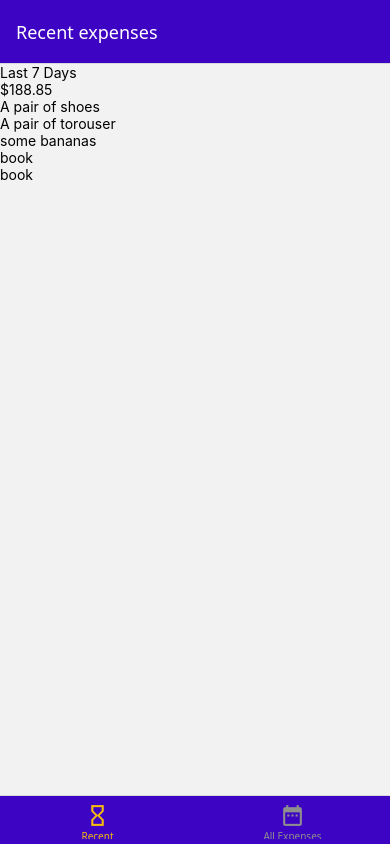
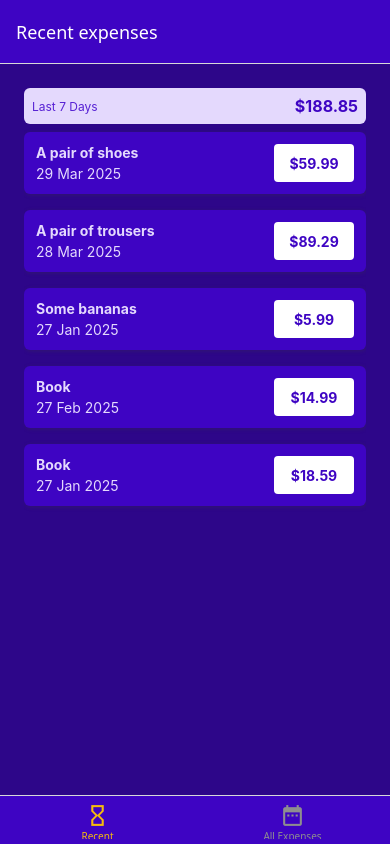
Before and after one commit to codebyakshay/Expense-Tracker, a React Native app: screen / in a window 390 px wide. Built offline with nearby package versions, Linux system fonts and the light colour scheme.

Commit message:
UI added
displaying the sample expense data on main screen and completed the ui to render the list of expenses

```diff
--- a/App.js
+++ b/App.js
@@ -1,4 +1,6 @@
+// react imports
 import { MaterialIcons } from "@expo/vector-icons";
+import { StatusBar } from "expo-status-bar";
 
 // navigation defualt import
 import { NavigationContainer } from "@react-navigation/native";
@@ -6,7 +8,7 @@ import { createNativeStackNavigator } from "@react-navigation/native-stack";
 import { createBottomTabNavigator } from "@react-navigation/bottom-tabs";
 
 //constants
-import { GLOBALSTYLES } from "./constant/styles";
+import { MainGloabalStyle } from "./constant/MainGloabalStyle";
 
 // screens
 import AllExpenses from "./screens/AllExpenses";
@@ -21,13 +23,13 @@ function ExpenseOverview() {
     <Tab.Navigator
       screenOptions={{
         headerStyle: {
-          backgroundColor: GLOBALSTYLES.colors.primary500,
+          backgroundColor: MainGloabalStyle.colors.primary500,
         },
         headerTintColor: "white",
         tabBarStyle: {
-          backgroundColor: GLOBALSTYLES.colors.primary500,
+          backgroundColor: MainGloabalStyle.colors.primary500,
         },
-        tabBarActiveTintColor: GLOBALSTYLES.colors.accent500,
+        tabBarActiveTintColor: MainGloabalStyle.colors.accent500,
       }}
     >
       <Tab.Screen
@@ -58,6 +60,7 @@ function ExpenseOverview() {
 export default function App() {
   return (
     <>
+      <StatusBar style="auto" />
       <NavigationContainer>
         <Stack.Navigator>
           <Stack.Screen
--- /dev/null
+++ b/components/ExpensesOutput/ExpenseItem.js
@@ -0,0 +1,60 @@
+import { Pressable, StyleSheet, Text, View } from "react-native";
+import { MainGloabalStyle } from "../../constant/MainGloabalStyle";
+import { getFormatedDate } from "../../utils/date";
+
+export default function ExpenseItem({ description, amount, date }) {
+  return (
+    <Pressable>
+      <View style={styles.item}>
+        <View>
+          <Text style={[styles.description, styles.textBase]}>
+            {description}
+          </Text>
+          <Text style={styles.textBase}>{getFormatedDate(date)}</Text>
+        </View>
+        <View style={styles.amountContainer}>
+          <Text style={styles.amount}>${amount.toFixed(2)}</Text>
+        </View>
+      </View>
+    </Pressable>
+  );
+}
+
+const styles = StyleSheet.create({
+  item: {
+    padding: 12,
+    marginVertical: 8,
+    backgroundColor: MainGloabalStyle.colors.primary500,
+    flexDirection: "row",
+    justifyContent: "space-between",
+    borderRadius: 6,
+
+    elevation: 3,
+    shadowColor: MainGloabalStyle.colors.gray500,
+    shadowRadius: 4,
+    shadowOffset: { width: 1, height: 1 },
+    shadowOpacity: 0.4,
+  },
+
+  textBase: {
+    color: MainGloabalStyle.colors.primary50,
+  },
+  description: {
+    fontSize: 14,
+    marginBottom: 4,
+    fontWeight: "bold",
+  },
+  amountContainer: {
+    paddingHorizontal: 12,
+    paddingVertical: 4,
+    backgroundColor: "white",
+    alignItems: "center",
+    justifyContent: "center",
+    borderRadius: 4,
+    minWidth: 80,
+  },
+  amount: {
+    color: MainGloabalStyle.colors.primary500,
+    fontWeight: "bold",
+  },
+});
--- a/components/ExpensesOutput/ExpensesList.js
+++ b/components/ExpensesOutput/ExpensesList.js
@@ -1,8 +1,8 @@
-import { FlatList, StyleSheet, Text, View } from "react-native";
-import React from "react";
+import { FlatList, StyleSheet } from "react-native";
+import ExpenseItem from "./ExpenseItem";
 
 function renderExpenseItem({ item }) {
-  return <Text>{item.description}</Text>;
+  return <ExpenseItem {...item} />;
 }
 
 export default function ExpensesList({ expenses }) {
--- a/components/ExpensesOutput/ExpensesOutput.js
+++ b/components/ExpensesOutput/ExpensesOutput.js
@@ -1,48 +1,54 @@
 import { StyleSheet, Text, View } from "react-native";
-import React from "react";
 import ExpensesSummary from "./ExpensesSummary";
 import ExpensesList from "./ExpensesList";
+import { MainGloabalStyle } from "../../constant/MainGloabalStyle";
 
 const DUMMY_EXPENSES = [
   {
     id: "e1",
     description: "A pair of shoes",
     amount: 59.99,
-    date: new Date("29-03-2025"),
+    date: new Date("2025-03-29"), // ✅ Correct format (YYYY-MM-DD)
   },
   {
     id: "e2",
-    description: "A pair of torouser",
+    description: "A pair of trousers",
     amount: 89.29,
-    date: new Date("28-03-2025"),
+    date: new Date("2025-03-28"), // ✅ Correct format
   },
   {
     id: "e3",
-    description: "some bananas",
+    description: "Some bananas",
     amount: 5.99,
-    date: new Date("27-01-2025"),
+    date: new Date("2025-01-27"), // ✅ Correct format
   },
   {
     id: "e4",
-    description: "book",
+    description: "Book",
     amount: 14.99,
-    date: new Date("27-02-2025"),
+    date: new Date("2025-02-27"), // ✅ Correct format
   },
   {
     id: "e5",
-    description: "book",
+    description: "Book",
     amount: 18.59,
-    date: new Date("27-01-2025"),
+    date: new Date("2025-01-27"), // ✅ Correct format
   },
 ];
 
 export default function ExpensesOutput({ expenses, expensesPeriod }) {
   return (
-    <View>
+    <View style={styles.container}>
       <ExpensesSummary periodName={expensesPeriod} expenses={DUMMY_EXPENSES} />
       <ExpensesList expenses={DUMMY_EXPENSES} />
     </View>
   );
 }
 
-const styles = StyleSheet.create({});
+const styles = StyleSheet.create({
+  container: {
+    padding: 24,
+    backgroundColor: MainGloabalStyle.colors.primary700,
+    flex: 1,
+  },
+});
--- a/components/ExpensesOutput/ExpensesSummary.js
+++ b/components/ExpensesOutput/ExpensesSummary.js
@@ -1,5 +1,5 @@
 import { StyleSheet, Text, View } from "react-native";
-import React from "react";
+import { MainGloabalStyle } from "../../constant/MainGloabalStyle";
 
 export default function ExpensesSummary({ periodName, expenses }) {
   const expensesSum = expenses.reduce((sum, expenses) => {
@@ -7,11 +7,31 @@ export default function ExpensesSummary({ periodName, expenses }) {
   }, 0);
 
   return (
-    <View>
-      <Text>{periodName}</Text>
-      <Text>${expensesSum.toFixed(2)}</Text>
+    <View style={styles.container}>
+      <Text style={styles.period}>{periodName}</Text>
+      <Text style={styles.sum}>${expensesSum.toFixed(2)}</Text>
     </View>
   );
 }
 
-const styles = StyleSheet.create({});
+const styles = StyleSheet.create({
+  container: {
+    padding: 8,
+    backgroundColor: MainGloabalStyle.colors.primary50,
+    borderRadius: 6,
+
+    flexDirection: "row",
+    justifyContent: "space-between",
+    alignItems: "center",
+  },
+
+  period: {
+    fontSize: 12,
+    color: MainGloabalStyle.colors.primary400,
+  },
+  sum: {
+    fontSize: 16,
+    fontWeight: "bold",
+    color: MainGloabalStyle.colors.primary500,
+  },
+});
--- a/constant/styles.js
+++ b/constant/MainGloabalStyle.js
@@ -1,4 +1,4 @@
-export const GLOBALSTYLES = {
+export const MainGloabalStyle = {
   colors: {
     primary50: "#e4d9fd",
     primary100: "#c6affc",
--- /dev/null
+++ b/utils/date.js
@@ -0,0 +1,22 @@
+export function getFormatedDate(date) {
+  const monthNames = [
+    "Jan",
+    "Feb",
+    "Mar",
+    "Apr",
+    "May",
+    "Jun",
+    "Jul",
+    "Aug",
+    "Sep",
+    "Oct",
+    "Nov",
+    "Dec",
+  ];
+
+  const day = date.getDate().toString().padStart(2, "0"); // Ensure two-digit day
+  const month = monthNames[date.getMonth()]; // Get short month name
+  const year = date.getFullYear();
+
+  return `${day} ${month} ${year}`;
+}
```
